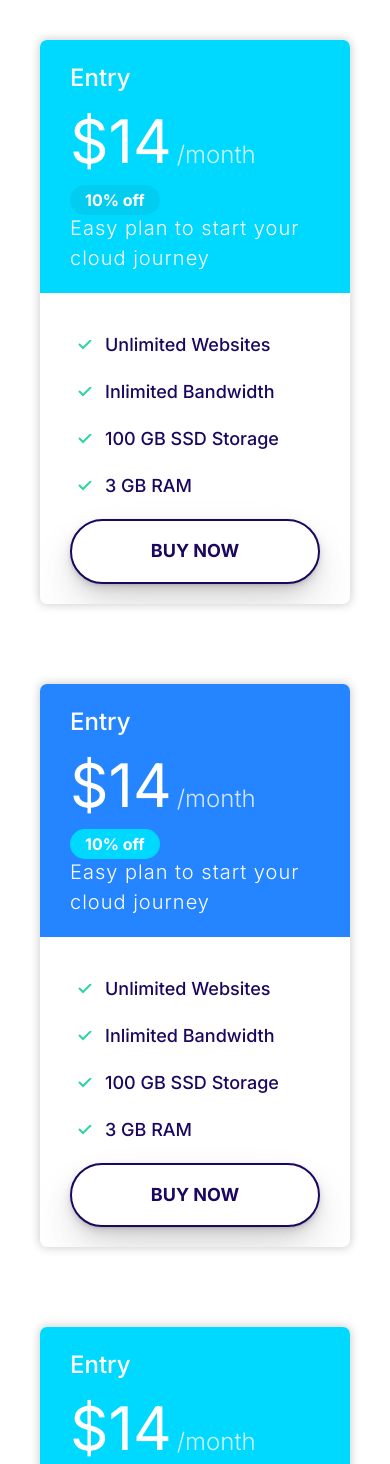
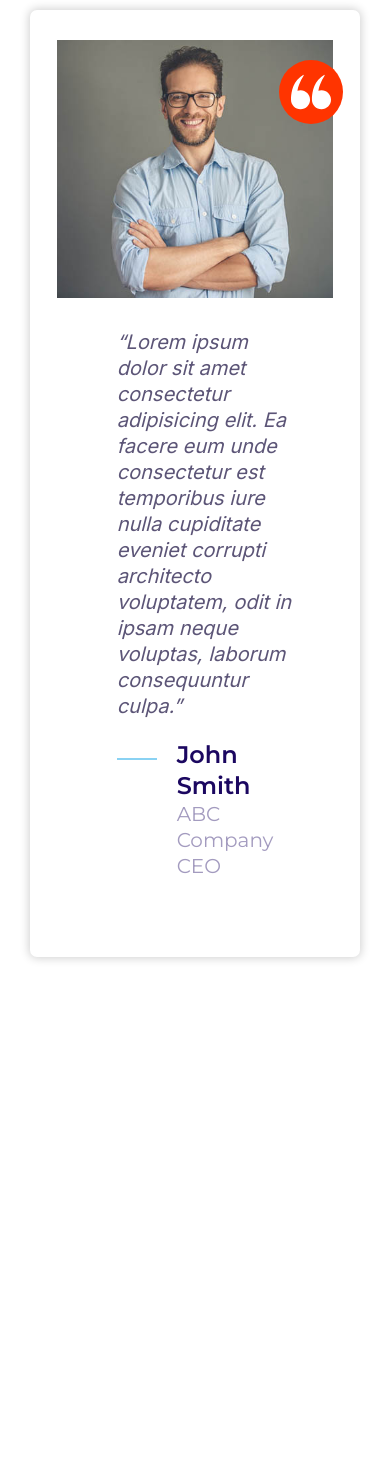
Before and after one commit to owenkl21/KleinKloud, a website: page index.html in a window 390 px wide. Shown: the top 1464 px of the page. After the commit the page ends 967 px from the top, so only its background shows below. Drawn offline with Linux system fonts and the light colour scheme.

Commit message:
Quote Component added
Added the quote component still needs fixing on the mobile front

```diff
--- a/css/styles.css
+++ b/css/styles.css
@@ -6,6 +6,7 @@
 
   /* This is the colors on the site that create the main theme of the website Text sections like headers and body text and so on*/
   --color-headings: #1b0760;
+  --color-body-darker: #5c5577;
   --color-body: #918ca4;
   --color-border: #ccc;
   --border-radius: 40px;
@@ -202,6 +203,20 @@ a {
   align-items: center;
 }
 
+.icon-container-accent {
+  background: var(--color-accent);
+  width: 64px;
+  height: 64px;
+  display: inline-flex;
+  border-radius: 100%;
+  -webkit-border-radius: 100%;
+  -moz-border-radius: 100%;
+  -ms-border-radius: 100%;
+  -o-border-radius: 100%;
+  justify-content: center;
+  align-items: center;
+}
+
 /* Buttons */
 
 .button {
@@ -334,7 +349,7 @@ a {
 /* Cards */
 
 .card {
-  margin: 40px;
+  margin: 0 20px;
   transition: transform 0.5s ease-in-out;
   -webkit-transition: transform 0.5s ease-in-out;
   -moz-transition: transform 0.5s ease-in-out;
@@ -369,6 +384,7 @@ a {
 }
 .card:hover {
   transform: scale(1.05);
+
 }
 
 
@@ -405,13 +421,174 @@ a {
 }
 
 .grouped--plans{
+
+  margin:5px;
   display: flex;
   width: 100%;
   justify-content: center;
+}
+.plan--popular .card__heading {
+  position: relative;
+}
+
+.plan--popular .card__heading::before {
+  content: url(../images/popular.svg);
+  width: 40px;
+  display: inline-block;
+  position: absolute;
+  top: -6px;
+  right: 5%;
+}
+
+
+.plans{
+  padding: 30px;
 }
 
 @media screen and (max-width: 1024px) {
   .grouped--plans {
     flex-direction: column;
+    gap: 20px;
   }
 }
+
+
+/* Media Objects */
+
+.media{
+  display: flex;
+}
+
+.media__title{
+  margin-top: 0;
+}
+
+.media__body{
+  margin: 0 2rem;
+}
+
+.media__image{
+  margin-top: 1rem;
+  fill: var(--color-primary) !important;
+}
+
+/* Quote */
+
+.quote{
+  font-size: 3rem;
+  color: var(--color-body-darker);
+  font-style: italic;
+  line-height: 1.3;
+}
+
+.quote__text::before{
+  content: open-quote;
+}
+.quote__text::after{
+  content: close-quote;
+}
+
+.quote .media__image{
+  margin-top: 0rem;
+}
+
+.quote .media__title{
+  font-family: Montserrat;
+  font-style: normal;
+  font-weight: 600;
+  margin-bottom: 0;
+}
+
+.quote .media__description{
+  font-family: Montserrat;
+  color: var(--color-headings);
+  font-size: 2rem;
+  font-style: normal;
+  opacity: 0.4;
+}
+
+/* Grids */
+
+.grid{
+  display: grid;
+  justify-content: center;
+}
+
+@media screen and (min-width: 768px) {
+  .grid--cols-2 {
+    grid-template-columns: repeat(2, 1fr);
+  }
+
+}
+
+
+
+/* Testimonial */
+
+.card.testimonial {
+  padding: 3rem;
+  display: flex;
+  justify-content: center;
+
+}
+
+/* Override the hover effect for .card inside .testimonial */
+ .card.testimonial:hover {
+  transform: none;
+  -webkit-transform: none;
+  -moz-transform: none;
+  -ms-transform: none;
+  -o-transform: none;
+}
+
+.testimonial__image{
+  position: relative;
+  margin: auto;
+}
+
+.testimonial__image > img {
+  width: 100%;
+}
+
+.testimonial__image > .icon-container-accent{
+  position: absolute;
+  top: 2rem;
+  right: -32px
+}
+
+@media screen and (min-width: 768px) {
+.testimonial .quote, .testimonial .media__title{
+  font-size: 2.4rem;
+}
+.card.testimonial .quote > p{
+  font-size: 2rem;
+  width: 100%;
+}
+
+}
+
+@media screen and (max-width: 768px) {
+  .testimonial .quote, .testimonial .media__title{
+    font-size: 2.4rem;
+  }
+  .card.testimonial .quote > p{
+    font-size: 2rem !important;
+
+  }
+  .testimonial__image > .icon-container-accent{
+    position: absolute;
+    top: 2rem;
+    right: -10px
+  }
+  .card.testimonial.media__description, .card.testimonial.media__description{
+    font-size: 1rem !important;
+  }
+
+.card.testimonial .quote > p{
+  font-size: 2.4rem;
+}
+}
+
+.testimonial .quote{
+  margin-left: 6rem;
+}
--- a/index.html
+++ b/index.html
@@ -8,83 +8,50 @@
   <link rel="preconnect" href="https://fonts.googleapis.com">
   <link rel="preconnect" href="https://fonts.gstatic.com" crossorigin>
   <link href="https://fonts.googleapis.com/css2?family=Inter:wght@100..900&display=swap" rel="stylesheet">
+  <link rel="preconnect" href="https://fonts.googleapis.com">
+  <link rel="preconnect" href="https://fonts.gstatic.com" crossorigin>
+  <link href="https://fonts.googleapis.com/css2?family=Montserrat:ital,wght@0,100..900;1,100..900&display=swap"
+    rel="stylesheet">
   <link rel="stylesheet" href="css/normalize.css" />
   <link rel="stylesheet" href="css/styles.css" />
 </head>
 
-<body>
+<body style="padding: 1rem;">
 
-  <div class="grouped--plans">
-    <!-- Plan 1 -->
-    <div class="plan">
-      <div >
-        <div class="card card--secondary ">
-          <header class="card__heading">
-            <h3 class="plan__name">Entry</h3>
-            <span class="plan__price">$14</span>
-            <span class="plan__billing-cycle">/month</span>
-            <span class="badge badge--secondary badge--small">10% off</span><br>
-            <span class="plan__description">Easy plan to start your cloud journey</span>
-          </header>
-          <div class="card__body">
-            <ul class="list list--tick ">
-              <li class="list__item">Unlimited Websites</li>
-              <li class="list__item">Inlimited Bandwidth</li>
-              <li class="list__item">100 GB SSD Storage</li>
-              <li class="list__item">3 GB RAM</li>
-            </ul>
-            <button class="button button--cards button--block">buy now</button>
+
+
+    <div class="card testimonial">
+      <div class="grid grid--cols-2">
+        <div class="testimonial__image">
+        <img  src="images/testimonial.jpg" alt="This is a customer image for testimonial">
+        <span class="icon-container-accent">
+          <svg class="icon icon--white">
+            <use xlink:href="images/sprite.svg#quotes"></use>
+          </svg>
+        </span>
+      </div>
+      <blockquote class="quote">
+        <p class="quote__text">Lorem ipsum dolor sit amet consectetur adipisicing elit. Ea facere eum unde consectetur est
+          temporibus iure nulla cupiditate eveniet corrupti architecto voluptatem, odit in ipsam neque voluptas, laborum
+          consequuntur culpa.</p>
+        <footer>
+          <div class="media">
+            <div class="media__image">
+              <svg class="icon icon--accent">
+                <use xlink:href="images/sprite.svg#line
+                "></use>
+              </svg>
+            </div>
+            <div class="media__body">
+              <h3 class="media__title">John Smith</h3>
+              <p class="media__description">ABC Company CEO</p>
+              </p>
+            </div>
           </div>
-        </div>
+        </footer>
+      </blockquote>
       </div>
     </div>
-    <!-- Plan 2 -->
-    <div class="plan">
-      <div >
-        <div class="card card--primary ">
-          <header class="card__heading">
-            <h3 class="plan__name">Entry</h3>
-            <span class="plan__price">$14</span>
-            <span class="plan__billing-cycle">/month</span>
-            <span class="badge badge--secondary badge--small">10% off</span><br>
-            <span class="plan__description">Easy plan to start your cloud journey</span>
-          </header>
-          <div class="card__body">
-            <ul class="list list--tick ">
-              <li class="list__item">Unlimited Websites</li>
-              <li class="list__item">Inlimited Bandwidth</li>
-              <li class="list__item">100 GB SSD Storage</li>
-              <li class="list__item">3 GB RAM</li>
-            </ul>
-            <button class="button button--cards button--block">buy now</button>
-          </div>
-        </div>
-      </div>
-    </div>
-    <!-- Plan 3 -->
-    <div class="plan">
-      <div >
-        <div class="card card--secondary ">
-          <header class="card__heading">
-            <h3 class="plan__name">Entry</h3>
-            <span class="plan__price">$14</span>
-            <span class="plan__billing-cycle">/month</span>
-            <span class="badge badge--secondary badge--small">10% off</span><br>
-            <span class="plan__description">Easy plan to start your cloud journey</span>
-          </header>
-          <div class="card__body">
-            <ul class="list list--tick ">
-              <li class="list__item">Unlimited Websites</li>
-              <li class="list__item">Inlimited Bandwidth</li>
-              <li class="list__item">100 GB SSD Storage</li>
-              <li class="list__item">3 GB RAM</li>
-            </ul>
-            <button class="button button--cards button--block">buy now</button>
-          </div>
-        </div>
-      </div>
-    </div>
-  </div>
 
 
 </body>
```
Also changed, not shown: components/media.html (added, +13 -0 lines), components/plan.html (+68 -0 lines), components/quote.html (added, +20 -0 lines), components/testimonial.html (added), images/popular.svg (added), images/testimonial.jpg (added).
